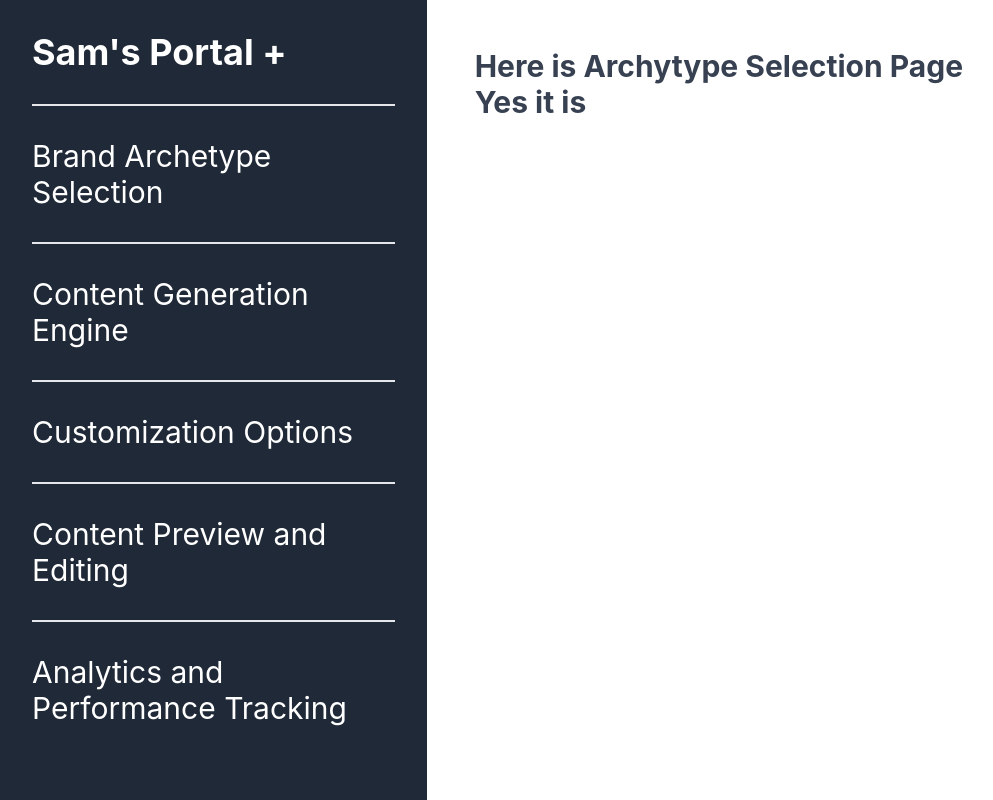
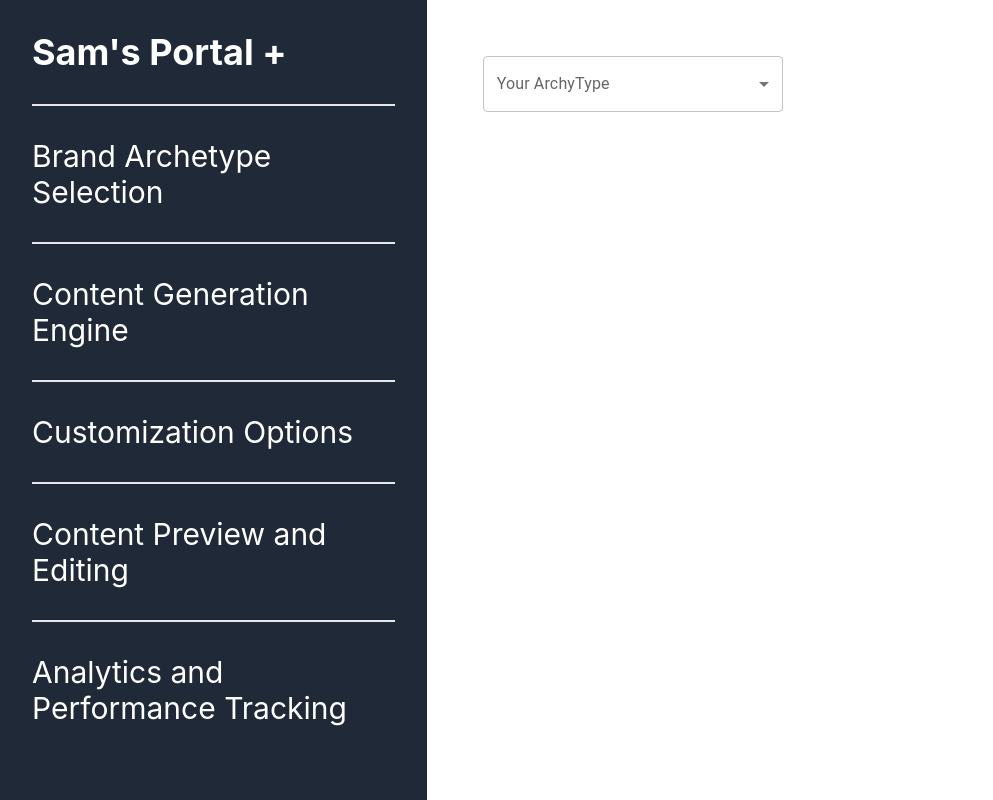
Before and after one commit to richswift426/archytype, a React (Create React App) app: page /selection in a window 1280 px wide. Shown: the whole page, without its empty margins (0-993 px from the left). Built offline with nearby package versions, Linux system fonts and the light colour scheme.

Commit message:
Add absolute route and archytype select component

```diff
--- /dev/null
+++ b/jsconfig.json
@@ -0,0 +1,5 @@
+{
+  "compilerOptions": {
+    "baseUrl": "src"
+  }
+}
--- /dev/null
+++ b/src/constants/archetypes.js
@@ -0,0 +1,62 @@
+export const archetypes = [
+  {
+    name: 'The Innocent',
+    explanation:
+      'Represents purity, simplicity, and a desire for safety and happiness',
+  },
+  {
+    name: 'The Everyman',
+    explanation:
+      'Portrays relatability, down-to-earth qualities, and a sense of belonging',
+  },
+  {
+    name: 'The Hero',
+    explanation:
+      'Embodies courage, strength, and a willingness to sacrifice for a greater cause',
+  },
+  {
+    name: 'The Caregiver',
+    explanation:
+      'Displays compassion, nurturing, and a desire to protect and help others',
+  },
+  {
+    name: 'The Explorer',
+    explanation:
+      'Symbolizes a thirst for adventure, curiosity, and a yearning for new experiences',
+  },
+  {
+    name: 'The Rebel',
+    explanation:
+      'Represents nonconformity, revolution, and a desire for freedom from constraints',
+  },
+  {
+    name: 'The Lover',
+    explanation:
+      'Portrays passion, romance, and a deep connection with others and the world',
+  },
+  {
+    name: 'The Creator',
+    explanation:
+      'Embodies imagination, innovation, and the ability to bring ideas to life',
+  },
+  {
+    name: 'The Jester',
+    explanation:
+      'Represents humor, spontaneity, and a desire to bring joy and laughter to others',
+  },
+  {
+    name: 'The Sage',
+    explanation:
+      'Portrays wisdom, knowledge, and a search for truth and understanding',
+  },
+  {
+    name: 'The Magician',
+    explanation:
+      'Symbolizes transformation, mastery of knowledge and skills, and the ability to make things happen',
+  },
+  {
+    name: 'The Ruler',
+    explanation:
+      'Embodies leadership, authority, and a desire to create order and control',
+  },
+];
--- a/src/pages/archytype-selection/index.jsx
+++ b/src/pages/archytype-selection/index.jsx
@@ -1,8 +1,47 @@
+import { useState } from 'react';
+import {
+  Box,
+  Grid,
+  FormControl,
+  MenuItem,
+  Select,
+  InputLabel,
+} from '@mui/material';
+
+import { archetypes } from 'constants/archetypes';
+
 export default function ArchytypeSelection() {
+  const archetypesname = archetypes.map(({ name, explanation }) => {
+    return name;
+  });
+  const [archytype, setArchytype] = useState('');
+
+  const handleChange = (event) => {
+    setArchytype(event.target.value);
+  };
   return (
     <>
-      <h1>Here is Archytype Selection Page</h1>
-      <h1>Yes it is</h1>
+      <Box sx={{ flexGrow: 1 }}>
+        <Grid item md={4}>
+          <FormControl sx={{ m: 1, minWidth: 300 }}>
+            <InputLabel>Your ArchyType</InputLabel>
+            <Select
+              labelId="demo-simple-select-helper-label"
+              id="demo-simple-select-helper"
+              value={archytype}
+              label="Your ArchyType"
+              onChange={handleChange}
+            >
+              {archetypesname.map((item, index) => (
+                <MenuItem value={10 * index} key={index}>
+                  {item}
+                </MenuItem>
+              ))}
+            </Select>
+          </FormControl>
+        </Grid>
+        <Grid item md={8}></Grid>
+      </Box>
     </>
   );
 }
```
Also changed, not shown: src/App.js (+6 -6 lines).
